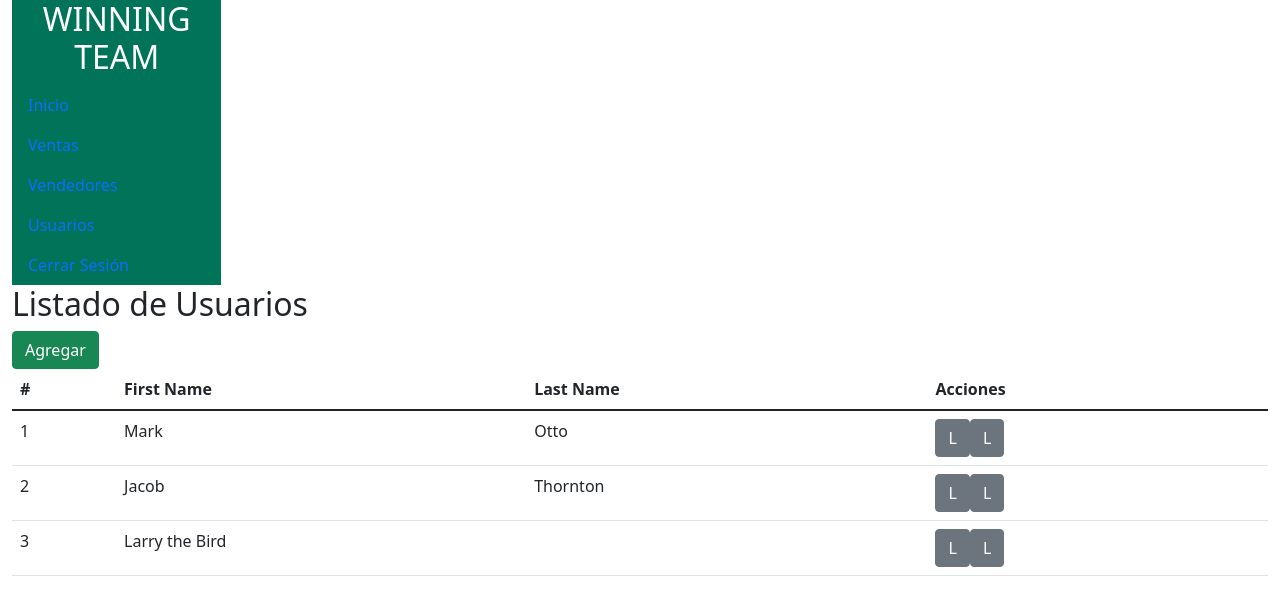
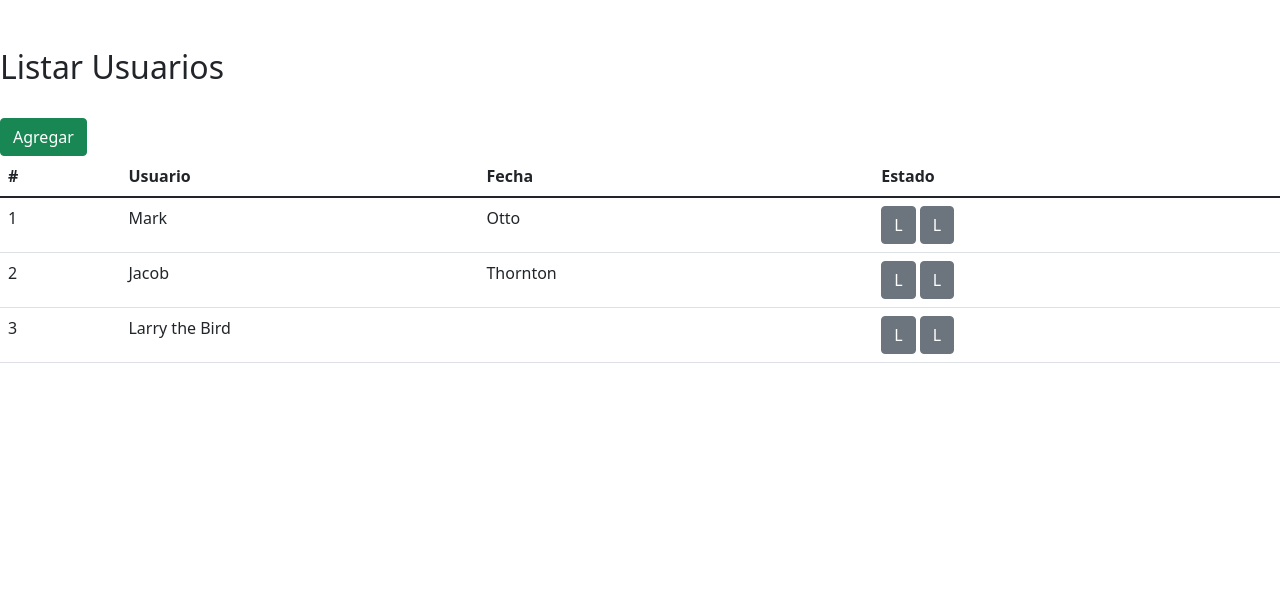
Before and after one commit to Felipe2509/gestionUsuarios, a React (Create React App) app: page / in a window 1280 px wide. Shown: the top 606 px of the page. Built offline with nearby package versions, Linux system fonts and the light colour scheme.

Commit message:
set structure proyect

```diff
--- a/package.json
+++ b/package.json
@@ -10,6 +10,7 @@
     "react": "^17.0.2",
     "react-bootstrap": "^2.0.0-rc.0",
     "react-dom": "^17.0.2",
+    "react-router-dom": "^5.3.0",
     "react-scripts": "4.0.3",
     "web-vitals": "^1.1.2"
   },
--- a/src/App.js
+++ b/src/App.js
@@ -1,12 +1,23 @@
+import {
+  BrowserRouter as Router,
+  Route,
+  Switch,
+  Redirect
+} from 'react-router-dom';
 import './App.css';
 import 'bootstrap/dist/css/bootstrap.min.css';
-import Contenedor from './components/Contenedor'
+import Usuarios from './gestionUsuarios/pages/Usuarios'
 
 const App = () => {
   return (
-    <div>
-      <Contenedor/>
-    </div>
+    <Router>
+      <Switch>
+        <Route path="/" exact>
+          <Usuarios/>
+        </Route>
+        <Redirect to="/" />
+      </Switch>
+    </Router>
   );
 }
 
--- a/src/components/Buttons.js
+++ b/src/gestionUsuarios/components/Buttons.js
@@ -3,8 +3,7 @@ import Button from 'react-bootstrap/Button';
 const Buttons = () => {
     return (
         <React.Fragment>
-            <Button width="1" height="1" variant="secondary">L</Button>
-            <Button width="1" height="1" variant="secondary" padding="2">L</Button>
+            <Button width="1" height="1" variant="secondary">L</Button> <Button width="1" height="1" variant="secondary" padding="2">L</Button>{' '}
         </React.Fragment>
     )
 }
--- a/src/components/Contenedor.js
+++ b/src/gestionUsuarios/components/Contenedor.js
@@ -1,6 +1,7 @@
 import React from 'react';
 import Container from 'react-bootstrap/Container';
 import Col from 'react-bootstrap/Col';
+import Button from 'react-bootstrap/Button';
 import Navegador from './Navegador'
 import ListarUsuarios from './ListarUsuarios'
 
@@ -12,6 +13,9 @@ const Contenedor = () => {
                     <Navegador/>
                 </Col>
                 <Col>
+
+                    <div><h2>Listado de Usuarios</h2></div>
+                    <Button variant="success">Agregar</Button>{' '}
                     <ListarUsuarios/>
                 </Col>
             </Container>
--- a/src/components/ListarUsuarios.js
+++ b/src/gestionUsuarios/components/ListarUsuarios.js
@@ -1,20 +1,17 @@
 import React from 'react';
 import Table from 'react-bootstrap/Table';
-import Button from 'react-bootstrap/Button';
 import Buttons from './Buttons'
 
 const ListarUsuarios = () => {
     return (
       <React.Fragment>
-            <div><h2>Listado de Usuarios</h2></div>
-            <Button variant="success">Agregar</Button>{' '}
             <Table fluid>
               <thead>
                 <tr>
                   <th>#</th>
-                  <th>First Name</th>
-                  <th>Last Name</th>
-                  <th>Acciones</th>
+                  <th>Usuario</th>
+                  <th>Fecha</th>
+                  <th>Estado</th>
                 </tr>
               </thead>
               <tbody>
--- /dev/null
+++ b/src/gestionUsuarios/pages/Usuarios.js
@@ -0,0 +1,15 @@
+import React from 'react';
+import Button from 'react-bootstrap/Button'
+import ListarUsuarios from '../components/ListarUsuarios'
+
+const Usuarios = () => {
+    return(
+        <div>
+            <h2 className="mt-5">Listar Usuarios</h2>
+            <Button variant="success" className="mt-4">Agregar</Button>
+            <ListarUsuarios/>
+        </div>
+    );
+}
+
+export default Usuarios;
```
Also changed, not shown: src/gestionUsuarios/components/Navegador.js (renamed from src/components/Navegador.js), 1 other file (tests, documents, lock files or other folders).
